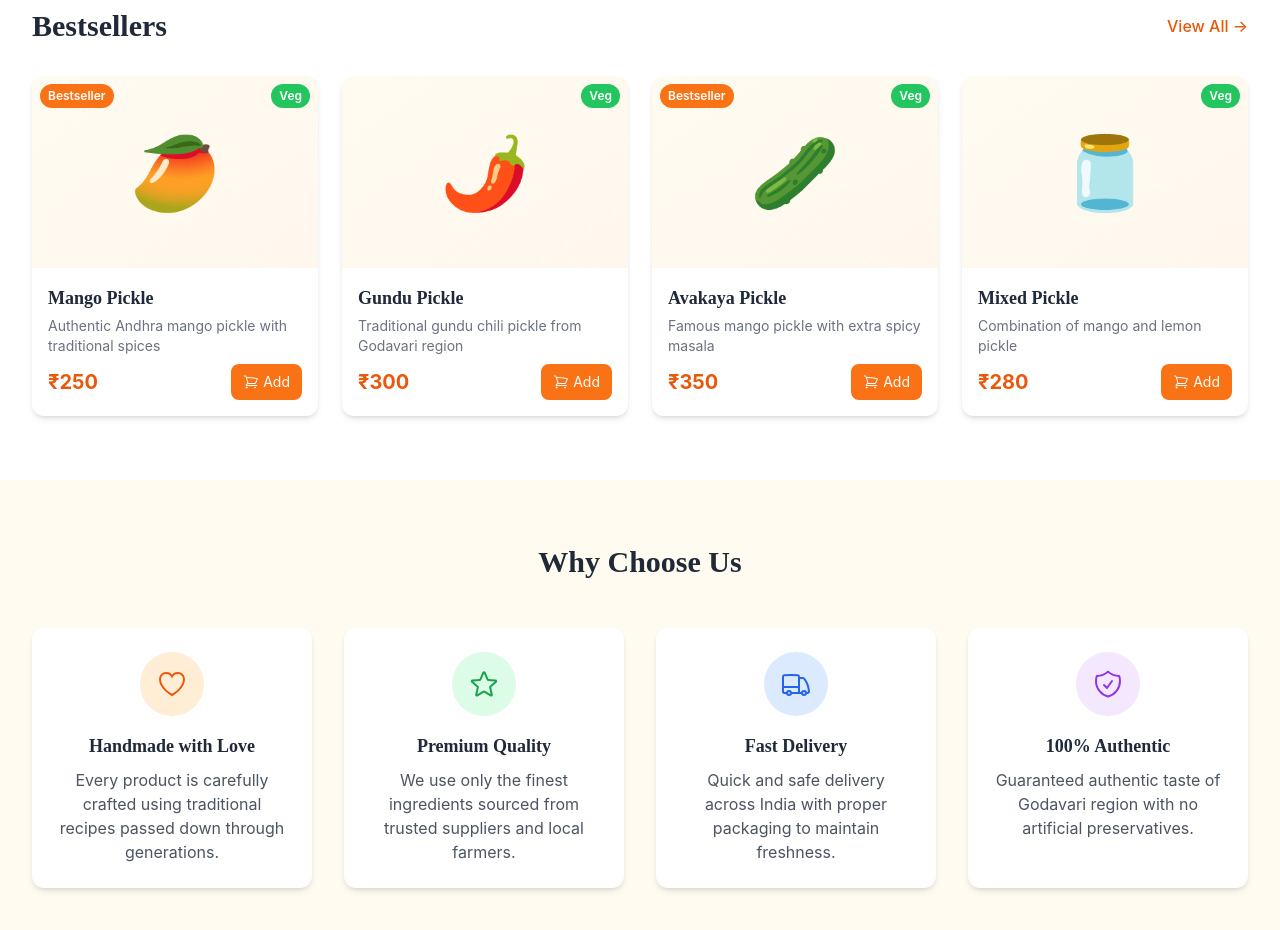
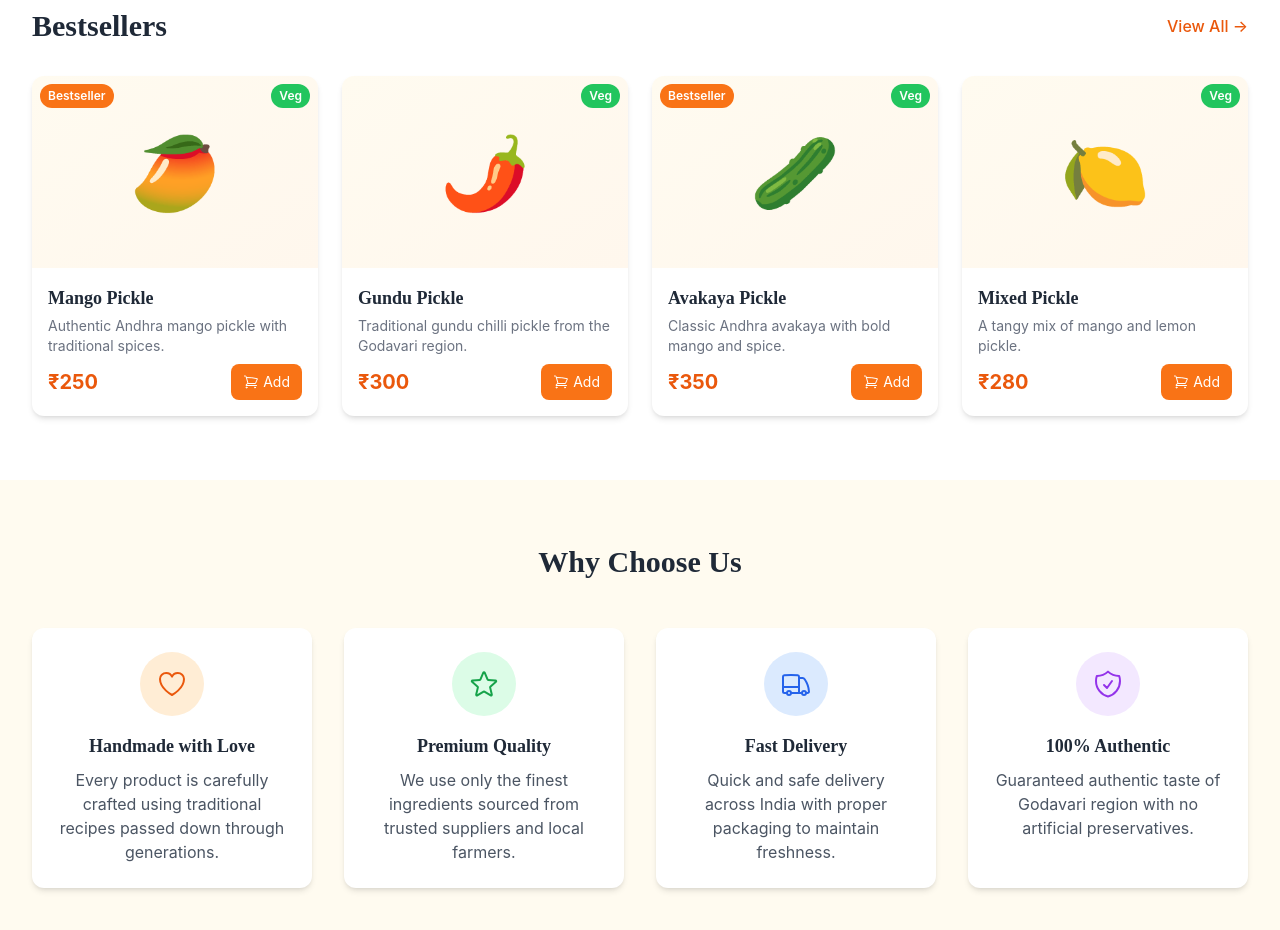
Before and after one commit to JonnadaRaju/Godavari-ghaatu, a Next.js app in the folder frontend/: page / in a window 1280 px wide. Shown: the part 1080-2010 px from the top of the page. Built offline with nearby package versions, Linux system fonts and the light colour scheme.

Commit message:
Update frontend/app/page.tsx

```diff
--- a/frontend/app/page.tsx
+++ b/frontend/app/page.tsx
@@ -1,59 +1,15 @@
-import Hero from '@/components/Hero'
 import Categories from '@/components/Categories'
 import FeaturedProducts from '@/components/FeaturedProducts'
+import Hero from '@/components/Hero'
 import WhyChooseUs from '@/components/WhyChooseUs'
-
-const mockProducts = [
-  {
-    id: 1,
-    name: 'Mango Pickle',
-    description: 'Authentic Andhra mango pickle with traditional spices',
-    price: 250,
-    image: '🥭',
-    category: 'pickle',
-    type: 'veg' as const,
-    special: 'bestseller' as const,
-    inStock: true,
-  },
-  {
-    id: 2,
-    name: 'Gundu Pickle',
-    description: 'Traditional gundu chili pickle from Godavari region',
-    price: 300,
-    image: '🌶️',
-    category: 'pickle',
-    type: 'veg' as const,
-    inStock: true,
-  },
-  {
-    id: 3,
-    name: 'Avakaya Pickle',
-    description: 'Famous mango pickle with extra spicy masala',
-    price: 350,
-    image: '🥒',
-    category: 'pickle',
-    type: 'veg' as const,
-    special: 'bestseller' as const,
-    inStock: true,
-  },
-  {
-    id: 4,
-    name: 'Mixed Pickle',
-    description: 'Combination of mango and lemon pickle',
-    price: 280,
-    image: '🫙',
-    category: 'pickle',
-    type: 'veg' as const,
-    inStock: true,
-  },
-]
+import { mockProducts } from '@/lib/mock-data'
 
 export default function HomePage() {
   return (
     <div>
       <Hero />
       <Categories />
-      <FeaturedProducts products={mockProducts} />
+      <FeaturedProducts products={mockProducts.slice(0, 4)} />
       <WhyChooseUs />
     </div>
   )
```
